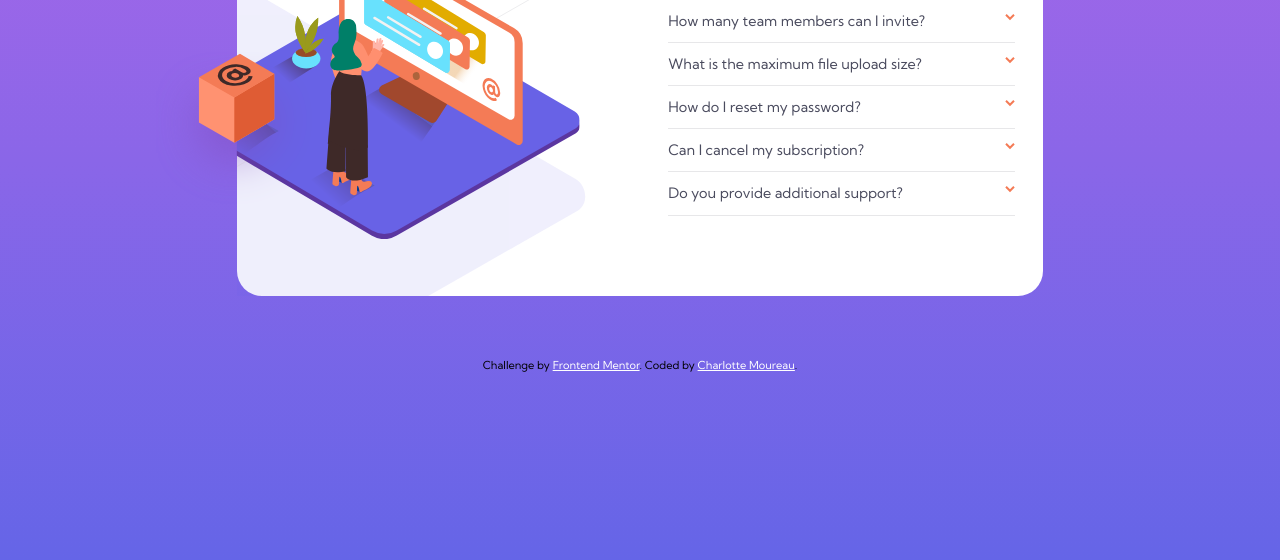
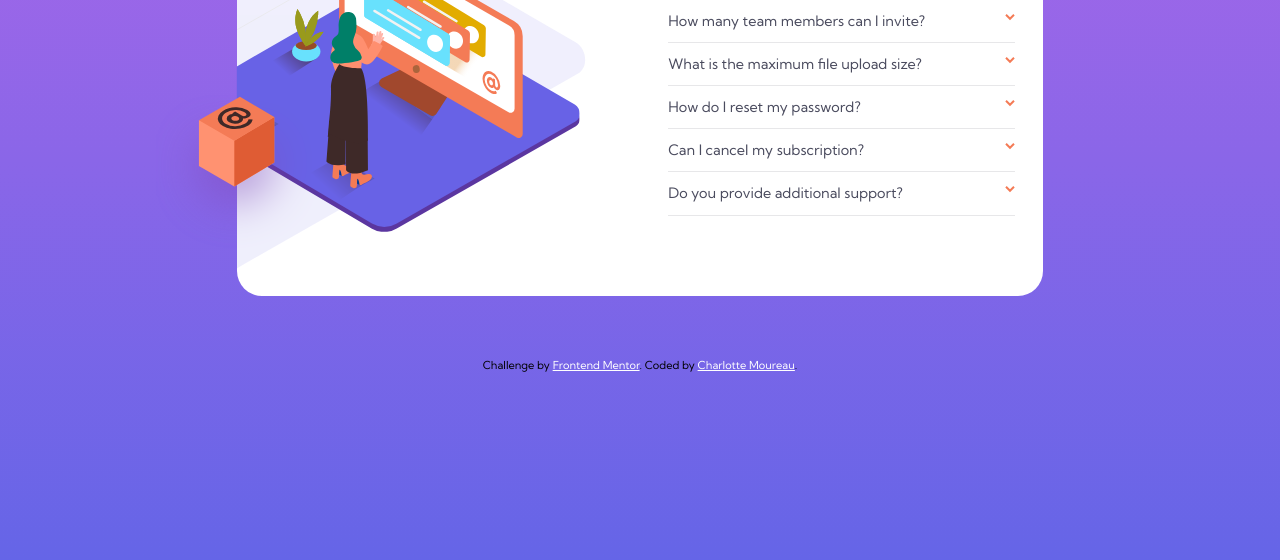
Before and after one commit to CharlotteMoureau/FAQ-accordion-card, a website: page index.html in a window 1280 px wide. Shown: the part 240-800 px from the top of the page. Drawn offline with Linux system fonts and the light colour scheme.

Commit message:
fix moving image

```diff
--- a/src/scss/_desktop.scss
+++ b/src/scss/_desktop.scss
@@ -24,7 +24,7 @@
                             height: 100%;
                             display: flex;
                             background-image: url("../../Frontend-Mentor-instructions/images/bg-pattern-desktop.svg");
-                            background-position: 115% 65%;
+                            background-position: 115% -350px;
                             background-size: 190%;
                             background-repeat: no-repeat;
                             position: relative;
@@ -34,6 +34,7 @@
                             }
 
                             .woman {
+                                top: 50px;
                                 width: 100%;
                                 left: -15%;
                                 align-self: center;
@@ -41,9 +42,9 @@
                             }
 
                             .box {
+                                top: 220px;
                                 width: 40%;
                                 left: -20%;
-                                top: 42%;
                             }
                         }
                     }
```
Also changed, not shown: src/css/style.css, 1 other file.
